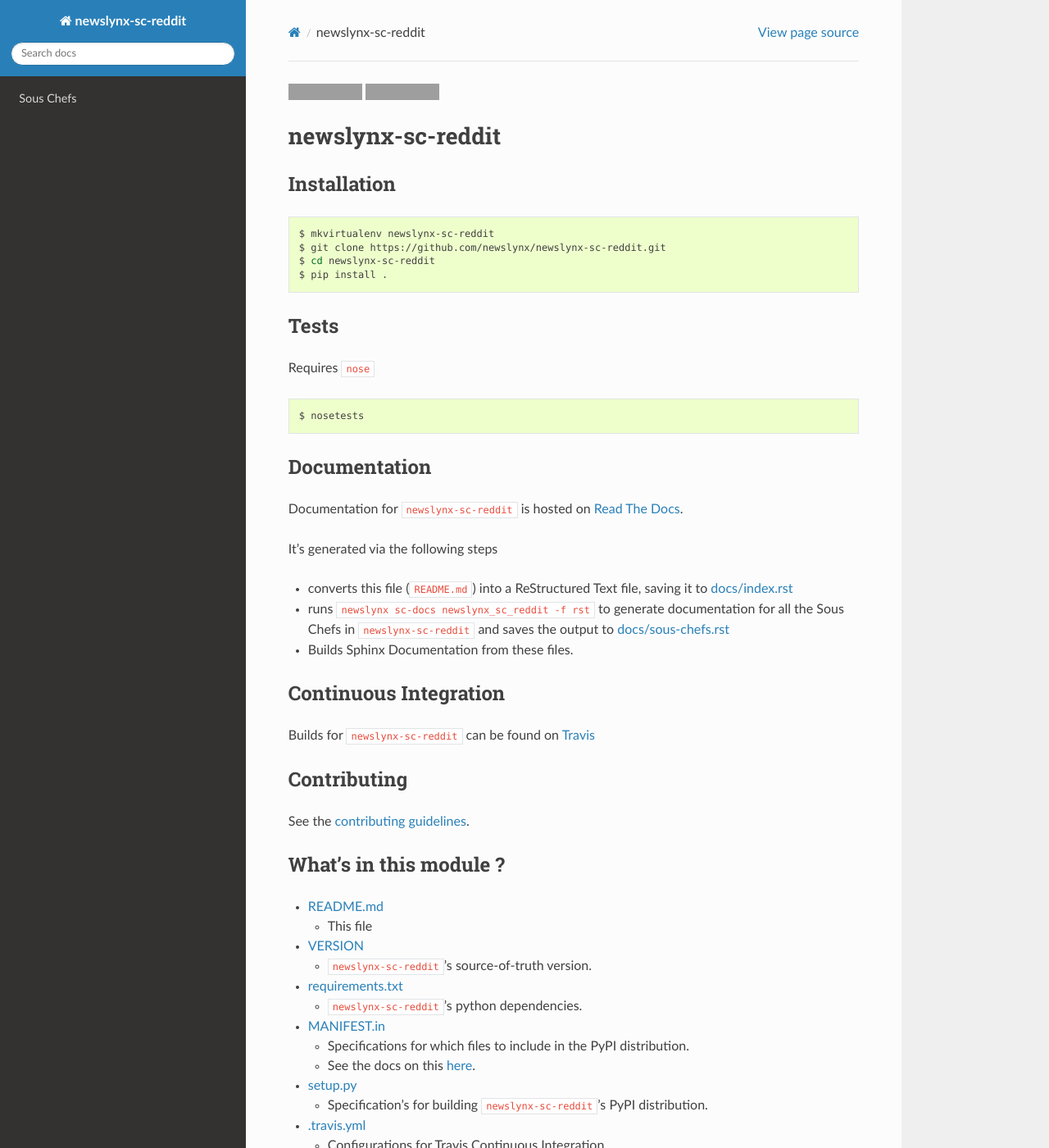
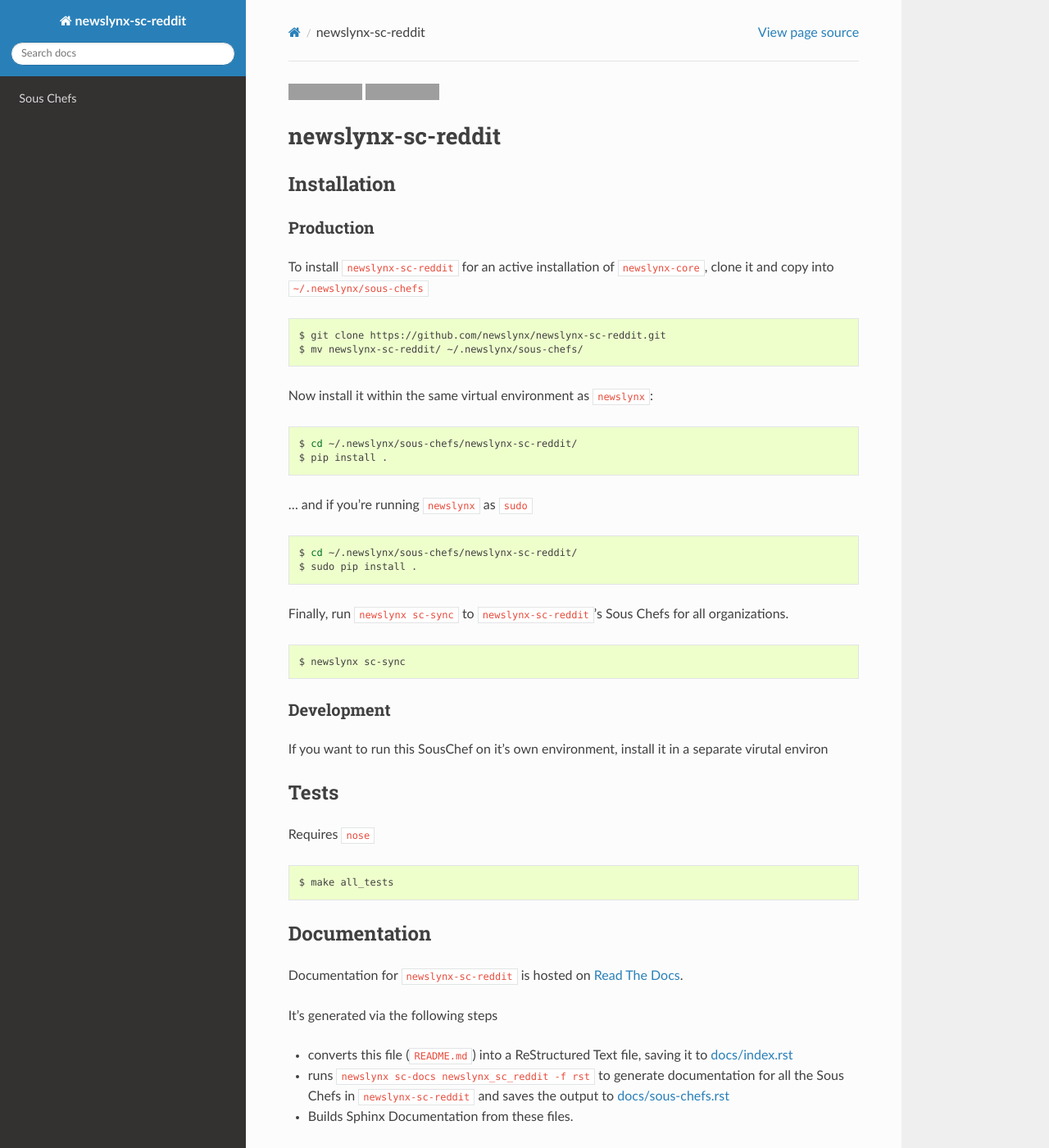
Before and after one commit to newslynx/newslynx-sc-reddit, a Sphinx documentation site: the page built from docs/index.rst, in a window 1280 px wide and 1400 px high. Shown: the whole window at 82% size. Built offline with Sphinx 7.4.7 and the Read the Docs theme 2.0.0, drawn with Linux system fonts in a browser that asks for light colours; pages that are not in the unit, such as notebooks, are missing from menus; grey boxes are pictures that could not be loaded.

Commit message:
=Auto update at `date`

```diff
--- a/docs/index.rst
+++ b/docs/index.rst
@@ -6,12 +6,43 @@
 Installation
 ------------
 
+Production
+~~~~~~~~~~
+
+To install ``newslynx-sc-reddit`` for an active installation of
+``newslynx-core``, clone it and copy into ``~/.newslynx/sous-chefs``
+
 .. code:: bash
 
-    $ mkvirtualenv newslynx-sc-reddit
     $ git clone https://github.com/newslynx/newslynx-sc-reddit.git
-    $ cd newslynx-sc-reddit
+    $ mv newslynx-sc-reddit/ ~/.newslynx/sous-chefs/
+
+Now install it within the same virtual environment as ``newslynx``:
+
+.. code:: bash
+
+    $ cd ~/.newslynx/sous-chefs/newslynx-sc-reddit/
     $ pip install .
+
+... and if you're running ``newslynx`` as ``sudo``
+
+.. code:: bash
+
+    $ cd ~/.newslynx/sous-chefs/newslynx-sc-reddit/
+    $ sudo pip install .
+
+Finally, run ``newslynx sc-sync`` to ``newslynx-sc-reddit``'s Sous Chefs
+for all organizations.
+
+.. code:: bash
+
+    $ newslynx sc-sync
+
+Development
+~~~~~~~~~~~
+
+If you want to run this SousChef on it's own environment, install it in
+a separate virutal environ
 
 Tests
 -----
@@ -20,7 +51,7 @@
 
 .. code:: bash
 
-    $ nosetests
+    $ make all_tests
 
 Documentation
 -------------
```
Also changed, not shown: README.md (+30 -3 lines).
